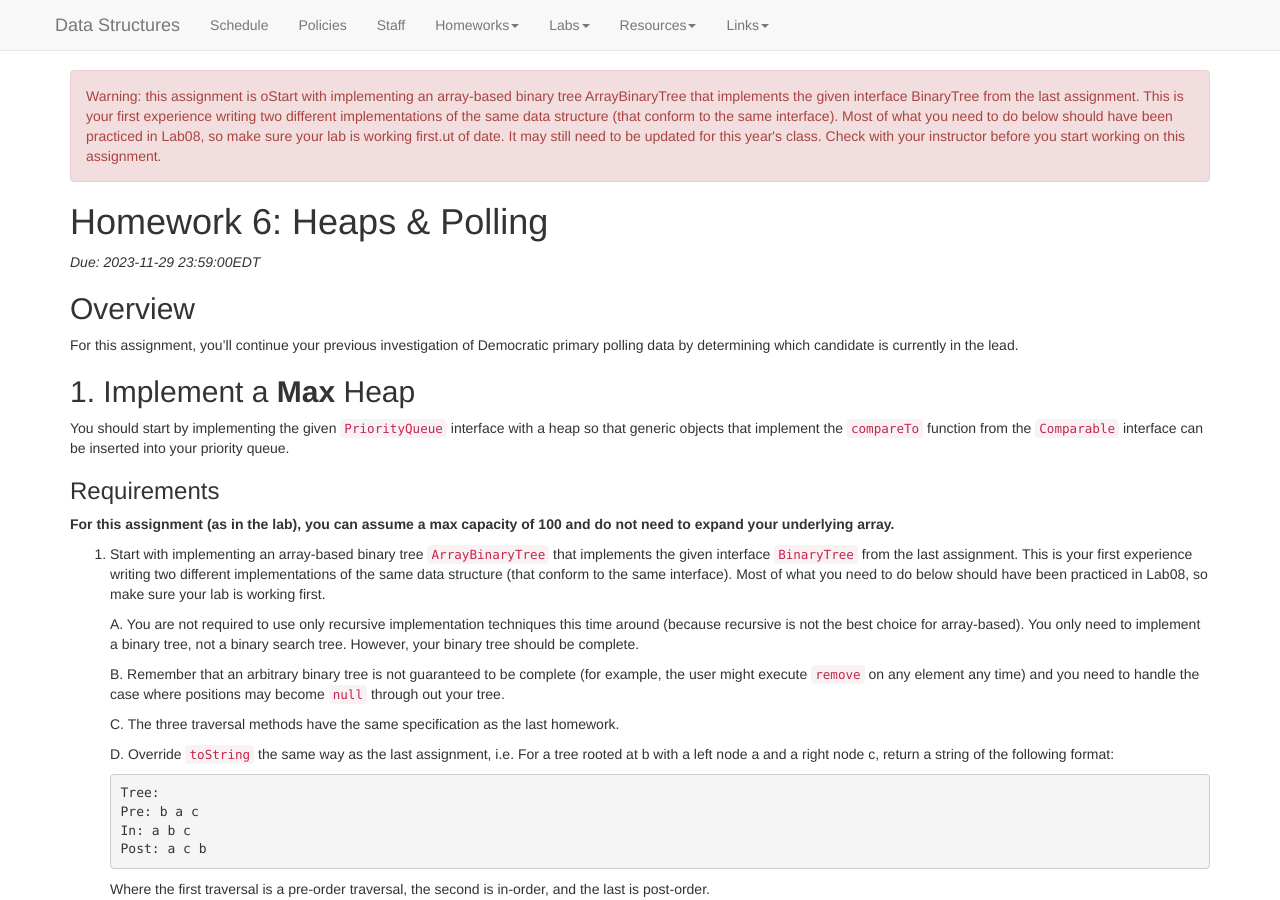
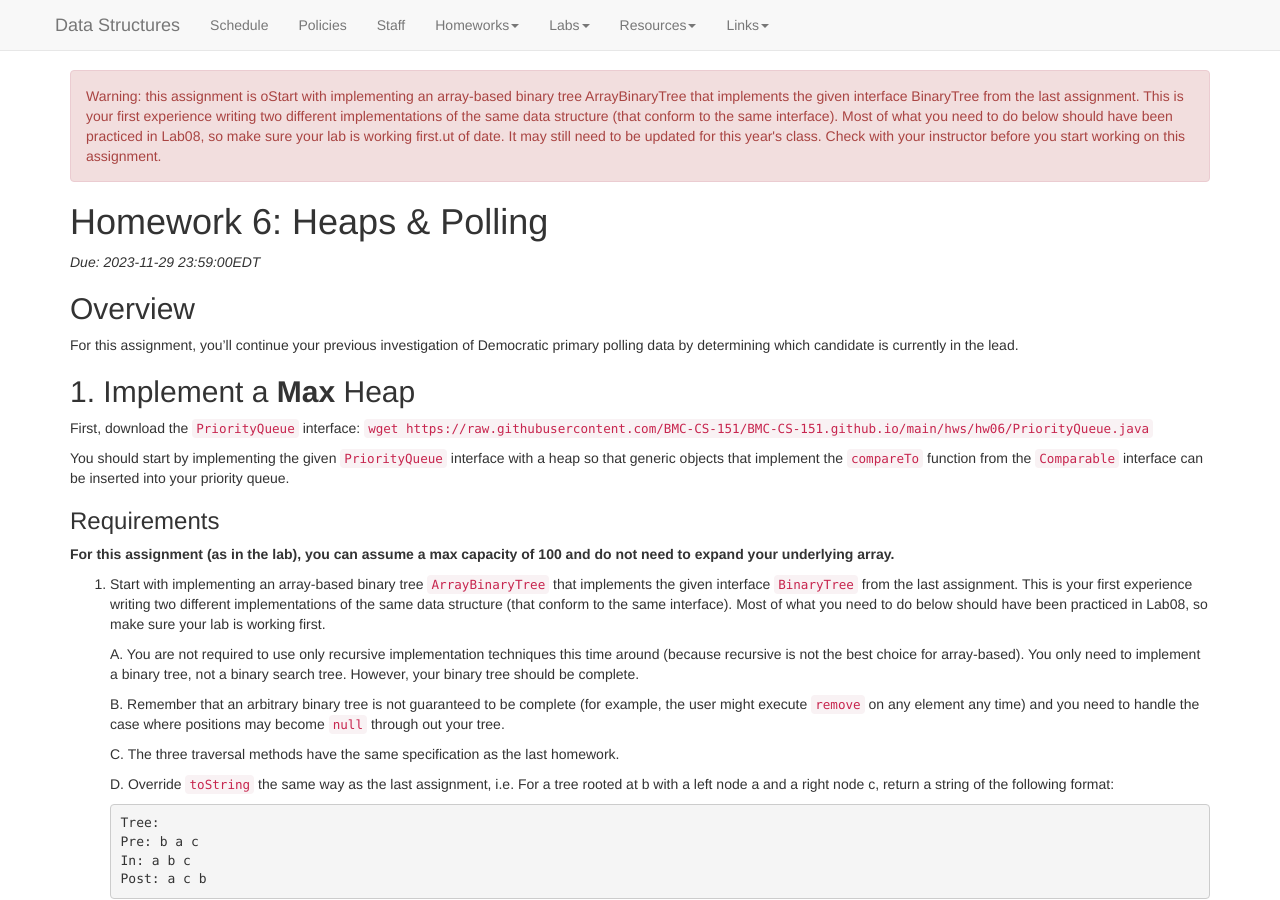
Before and after one commit to kalte0/BMC-CS-151.github.io, a Jekyll site: the page built from hws/HW06.md, in a window 1280 px wide and 900 px high. Built offline with Jekyll 4.4.1, drawn with Linux system fonts in a browser that asks for light colours; nearby versions of some CDN libraries.

Commit message:
Update HW06.md

```diff
--- a/hws/HW06.md
+++ b/hws/HW06.md
@@ -61,6 +61,8 @@ For this assignment, you’ll continue your previous investigation of Democratic
 primary polling data by determining which candidate is currently in the lead.
 
 ## 1. Implement a **Max** Heap
+
+First, download the `PriorityQueue` interface: `wget https://raw.githubusercontent.com/BMC-CS-151/BMC-CS-151.github.io/main/hws/hw06/PriorityQueue.java`
 
 You should start by implementing the given `PriorityQueue`
 interface with a heap so that generic objects that implement the
```
